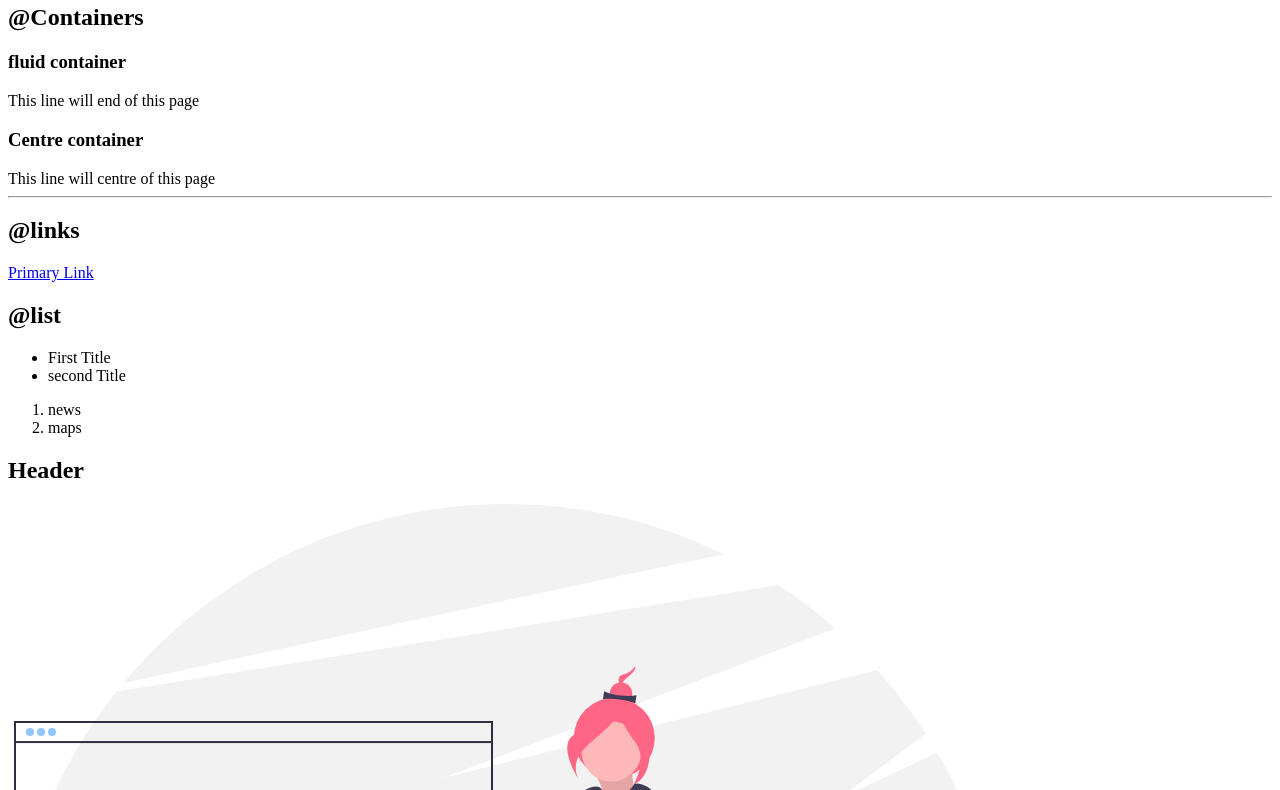
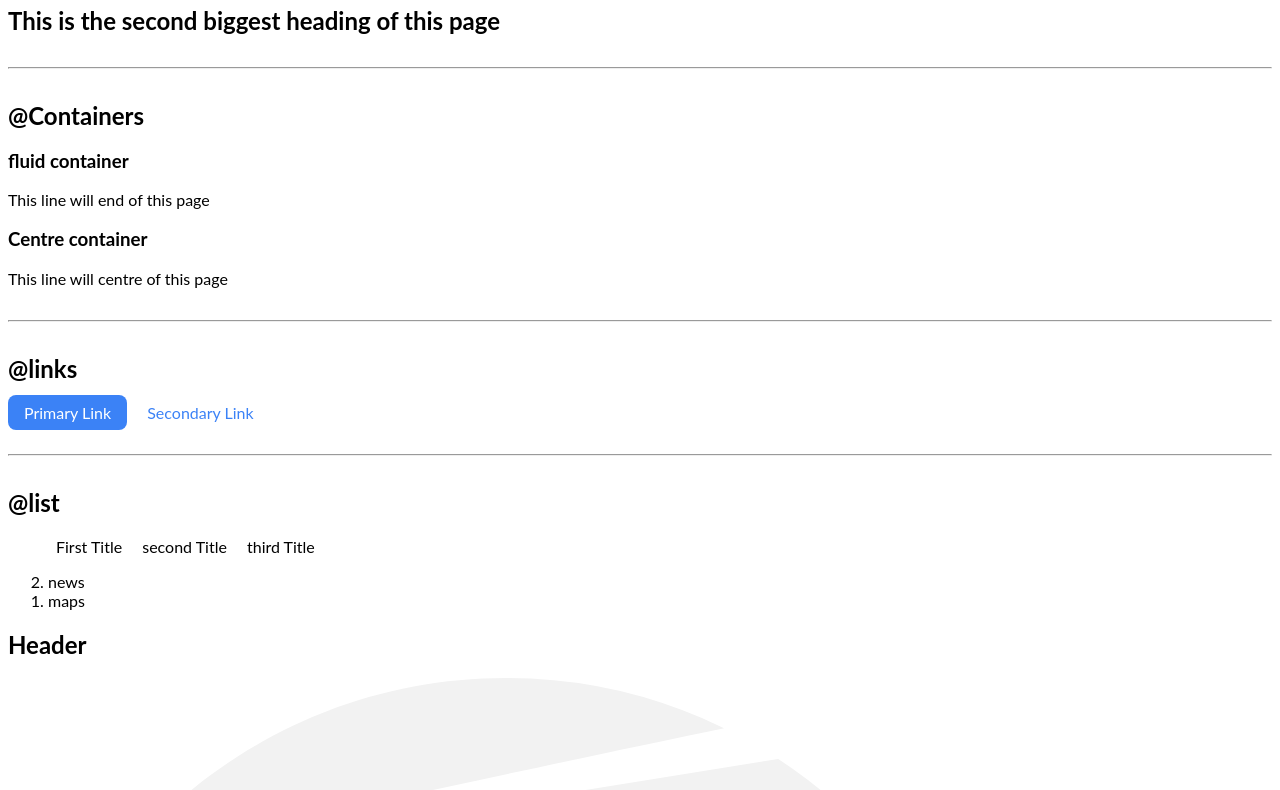
Before and after one commit to adityeah99/Lesson-3-HTML5, a plain HTML site: page index.html in a window 1280 px wide. Shown: the part 307-1097 px from the top of the page. Drawn offline with Linux system fonts and the light colour scheme.

Commit message:
inline css

```diff
--- a/index.html
+++ b/index.html
@@ -5,13 +5,18 @@
     <meta http-equiv="X-UA-Compatible" content="IE=edge">
     <meta name="viewport" content="width=device-width, initial-scale=1.0">
     <title>Learning about HTML5</title>
+    <link href = "style.css"rel="stylesheet"/>
 </head>
 <body>
 
-    <h1>Aditya's Component Library</h1>
+    <h1 id="library">Aditya's Component Library</h1>
+
 
     <p>I have joined neog-camp to learn about web development and github. It's my lesson 3 where i can learn about html and css.</p>
+    <p>I learned many things like <strong>Javascript</strong></p>
+
     <hr>
+
 
     <h2>@Typograhy</h2>
     <h1>This is the biggest heading of this pagee</h1>
@@ -26,15 +31,18 @@
     <div>This line will centre of this page </div>
 <hr>
     <h2>@links</h2>
-    <a href="https://motherfuckingwebsite.com/">Primary Link</a>
+    <a class= link-primary href="https://motherfuckingwebsite.com/">Primary Link</a>
+    <a class= link-secondary href="/">Secondary Link</a>
 
+    <hr>
 <h2>@list</h2>
 <ul>
-    <li>First Title </li>
-    <li>second Title</li>
+    <li class= list-no-bullet>First Title </li>
+    <li class= list-no-bullet>second Title</li>
+    <li class= list-no-bullet>third Title</li>
     </ul>
 
-    <ol>
+    <ol reversed>
         <li>news</li>
         <li>maps</li>
 
@@ -45,8 +53,13 @@
     <header>
         <img src="images/header.svg">
         <h1>Heading of the Main header</h1>
-        </header>>
+        </header>
 
+        <h2>@section</h2>
+        <section>
+            <h3>THis is the first section</h3>
+            <p>this i the first section of the
+        </section>
 
 </body>
 </html>
--- /dev/null
+++ b/style.css
@@ -0,0 +1,45 @@
+@import url ("https://fonts.googleapis.com/css2?family=Lato:wght@300&display=swap");
+
+:root{
+    --primarycolor:#3B82F6;
+}
+
+
+
+body{
+    font-family: 'Lato', sans-serif;
+}
+hr{
+    margin: 2rem 0rem;
+}
+
+.link-primary{
+    text-decoration: none;
+   padding: 0.5rem 1rem;
+}
+
+.link-primary{
+    background-color: var(--primarycolor);
+    border-radius: 0.5rem;
+    color:white
+}
+.link-secondary{
+    text-decoration: none;
+   padding: 0.5rem 1rem;
+}
+
+.link-secondary{
+   color: var(--primarycolor);
+    border-radius: 0.5rem;
+    border: 1px solid var (--primarycolor)
+}
+
+
+.list-no-bullet{
+    list-style: none;
+}
+
+.list-no-bullet{
+    display: inline;
+    padding: 0rem 0.5rem
+}
```
